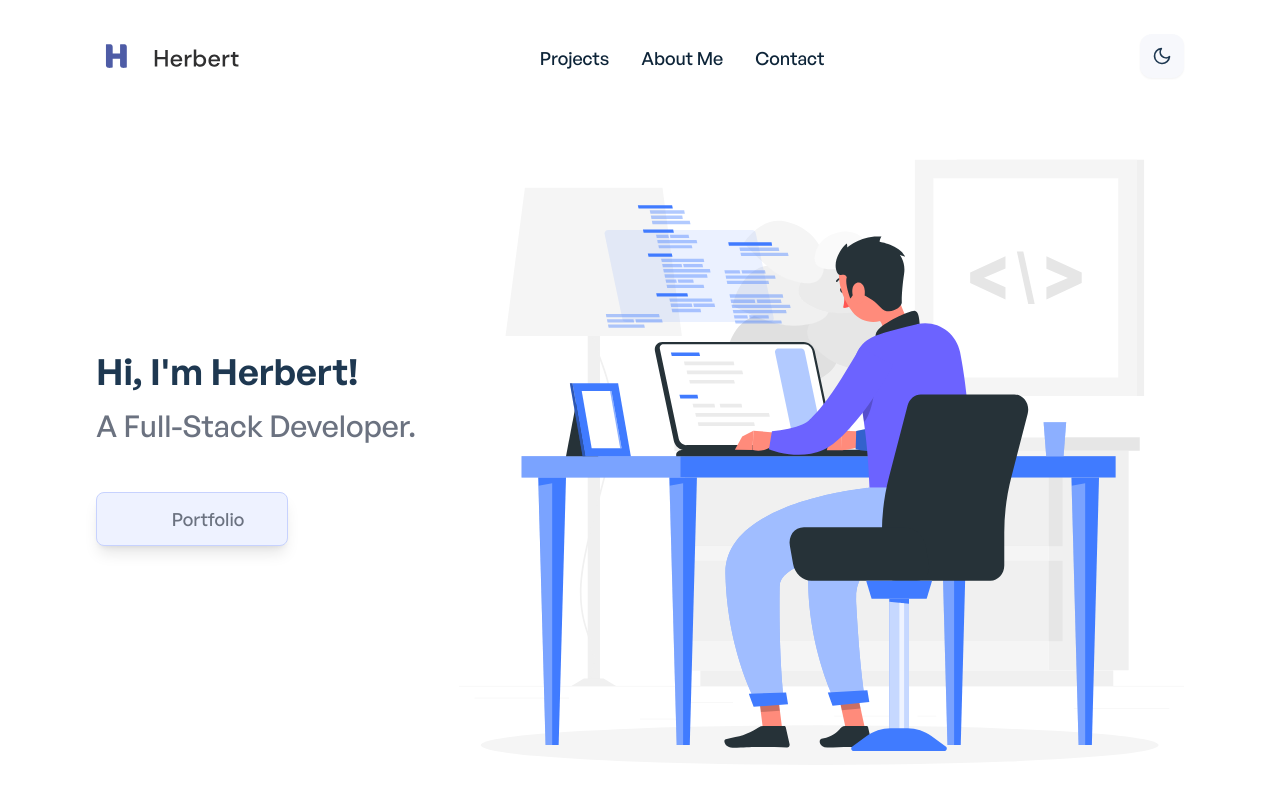
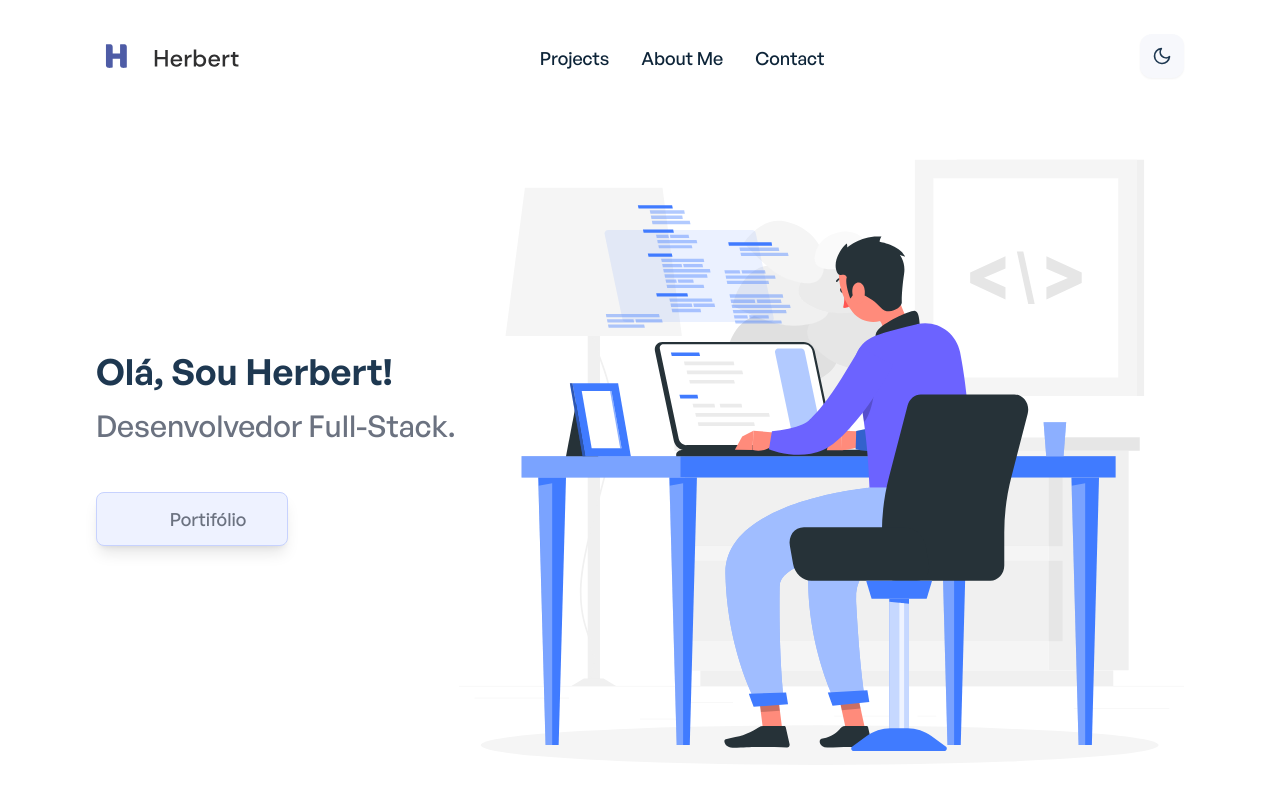
Before and after one commit to Herbert-RD/dev-portfolio, a React (Create React App) app: page /pt in a window 1280 px wide. Shown: the top 800 px of the page. Built offline with nearby package versions, Linux system fonts and the light colour scheme; some icons are missing.

Commit message:
Feat: checkLenguage()

```diff
--- a/src/App.js
+++ b/src/App.js
@@ -20,6 +20,17 @@ export function setLenguageWrapper(initialLenguage){
 	console.log(newLenguage)
 	localStorage.setItem('lenguage', newLenguage)
 	window.location.reload()
+}
+
+export function checkLenguage(en, pt){
+	let selectedLenguage = localStorage.getItem('lenguage');
+
+	if(selectedLenguage == 'en'){
+		return en
+	}
+	if(selectedLenguage == 'pt'){
+		return pt
+	}
 }
 
 function App() {
--- a/src/components/shared/AppBanner.jsx
+++ b/src/components/shared/AppBanner.jsx
@@ -4,15 +4,14 @@ import developerLight from '../../images/developer.svg';
 import developerDark from '../../images/developer-dark.svg';
 import { motion } from 'framer-motion';
 
-import { lenguageContext } from '../../App.js'
-import { useContext } from 'react';
+
+import { checkLenguage } from '../../App.js';
 
 
 
 const AppBanner = () => {
 	const [activeTheme] = useThemeSwitcher();
-	const lenguageContextWrapper = useContext(lenguageContext)
-	let selectedLenguage = lenguageContextWrapper.lenguage
+
 
 
 	return (
@@ -33,7 +32,7 @@ const AppBanner = () => {
 					}}
 					className="font-general-semibold text-2xl lg:text-3xl xl:text-4xl text-center sm:text-left text-ternary-dark dark:text-primary-light"
 				>
-					{selectedLenguage == 'en' ? "Hi, I'm Herbert!" : "Olá, Sou Herbert!"}
+					{checkLenguage("Hi, I'm Herbert!", "Olá, Sou Herbert!")}
 				</motion.h1>
 				<motion.p
 					initial={{ opacity: 0 }}
@@ -45,7 +44,7 @@ const AppBanner = () => {
 					}}
 					className="font-general-medium mt-4 text-lg md:text-xl lg:text-2xl xl:text-3xl text-center sm:text-left leading-normal text-gray-500 dark:text-gray-200"
 				>
-					{selectedLenguage == 'en' ? "A Full-Stack Developer." : "Desenvolvedor Full-Stack."}
+					{checkLenguage("A Full-Stack Developer.", "Desenvolvedor Full-Stack.")}
 				</motion.p>
 				<motion.div
 					initial={{ opacity: 0 }}
@@ -64,7 +63,7 @@ const AppBanner = () => {
 					>
 						<PiProjectorScreenFill className="mr-2 sm:mr-3 h-5 w-5 sn:w-6 sm:h-6 duration-100"></PiProjectorScreenFill>
 						<span className="text-sm sm:text-lg font-general-medium duration-100">
-							{selectedLenguage == 'en' ? "Portfolio" : "Portifólio"}
+						{checkLenguage("Portfolio", "Portifólio")}
 						</span>
 					</a>
 				</motion.div>
--- a/src/components/shared/AppHeader.jsx
+++ b/src/components/shared/AppHeader.jsx
@@ -1,4 +1,4 @@
-import { useState } from 'react';
+import { useState, useContext } from 'react';
 import { FiMenu, FiMoon, FiSun, FiX } from 'react-icons/fi';
 import { Link } from 'react-router-dom';
 import useThemeSwitcher from '../../hooks/useThemeSwitcher';
@@ -8,10 +8,13 @@ import logoDark from '../../images/logo-dark.svg';
 import { motion } from 'framer-motion';
 import Button from '../reusable/Button';
 
+import { checkLenguage } from '../../App';
+
 const AppHeader = () => {
 	const [showMenu, setShowMenu] = useState(false);
 	const [showModal, setShowModal] = useState(false);
 	const [activeTheme, setTheme] = useThemeSwitcher();
+
 
 	function toggleMenu() {
 		if (!showMenu) {
```
